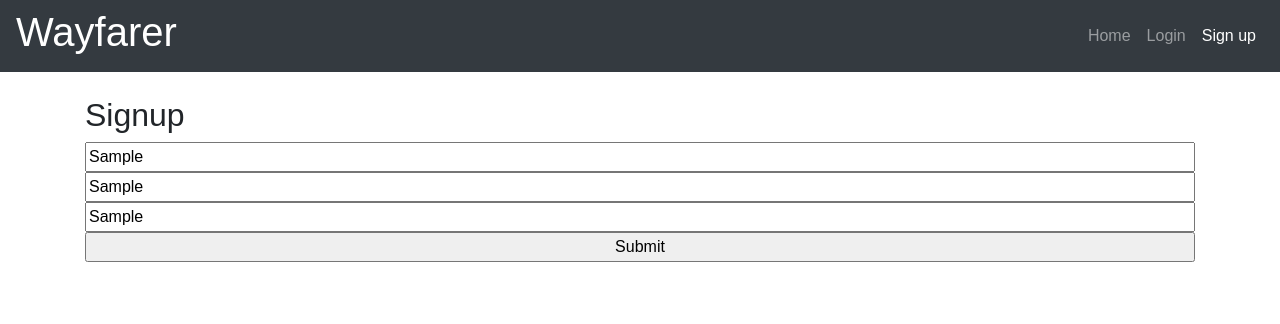
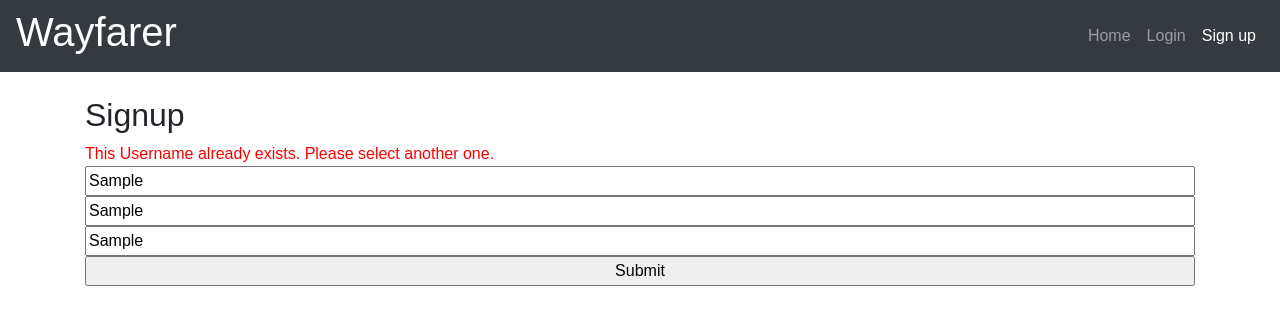
Before and after one commit to RP2/WayfarerProject, a React (Create React App) app in the folder wayfarer/: page /signup in a window 1280 px wide. Both pictures are taken after typing "Sample", "Sample", "Sample" into the empty fields and a click on the input "Submit". Shown: the top 324 px of the page. Built offline with nearby package versions, Linux system fonts and the light colour scheme; no server answers.

Commit message:
added prevention of double usernames

```diff
--- a/wayfarer/src/components/Auth/Signup.js
+++ b/wayfarer/src/components/Auth/Signup.js
@@ -5,8 +5,8 @@ class Signup extends Component {
   onSubmit = event => {
     event.preventDefault();
     if (this.refs.password.value === this.refs.confirmpassword.value) {
-      Model.signup(this.refs.username.value, this.refs.password.value).then(
-        res => {
+      Model.signup(this.refs.username.value, this.refs.password.value)
+        .then(res => {
           console.log("res", res.data);
           if (res.status === 404) {
             console.log("request failed");
@@ -16,8 +16,11 @@ class Signup extends Component {
           console.log("RESPONSE:", res.data.username, res.data._id);
           this.props.setAuth(res.data.username);
           this.props.history.push("/profile");
-        }
-      );
+        })
+        .catch(error => {
+          console.log("in catch DWDJDDJQWKJ");
+          document.getElementById("alreadyExists").style.display = "inline";
+        });
     } else {
       console.log("passwords do not match");
     }
@@ -27,6 +30,9 @@ class Signup extends Component {
     return (
       <div className="Signup">
         <h2>Signup</h2>
+        <p id="alreadyExists">
+          This Username already exists. Please select another one.
+        </p>
         <form onSubmit={this.onSubmit} className="registerForm">
           <input type="text" ref="username" placeholder="Username" />
           <input type="text" ref="password" placeholder="Password" />
--- a/wayfarer/src/index.css
+++ b/wayfarer/src/index.css
@@ -83,6 +83,11 @@ h1 {
   color: white;
 }
 
+#alreadyExists {
+  display: none;
+  color: red;
+}
+
 .nav-link:hover {
   color: gray;
 }
```
Also changed, not shown: 1 other file (tests, documents, lock files or other folders).
